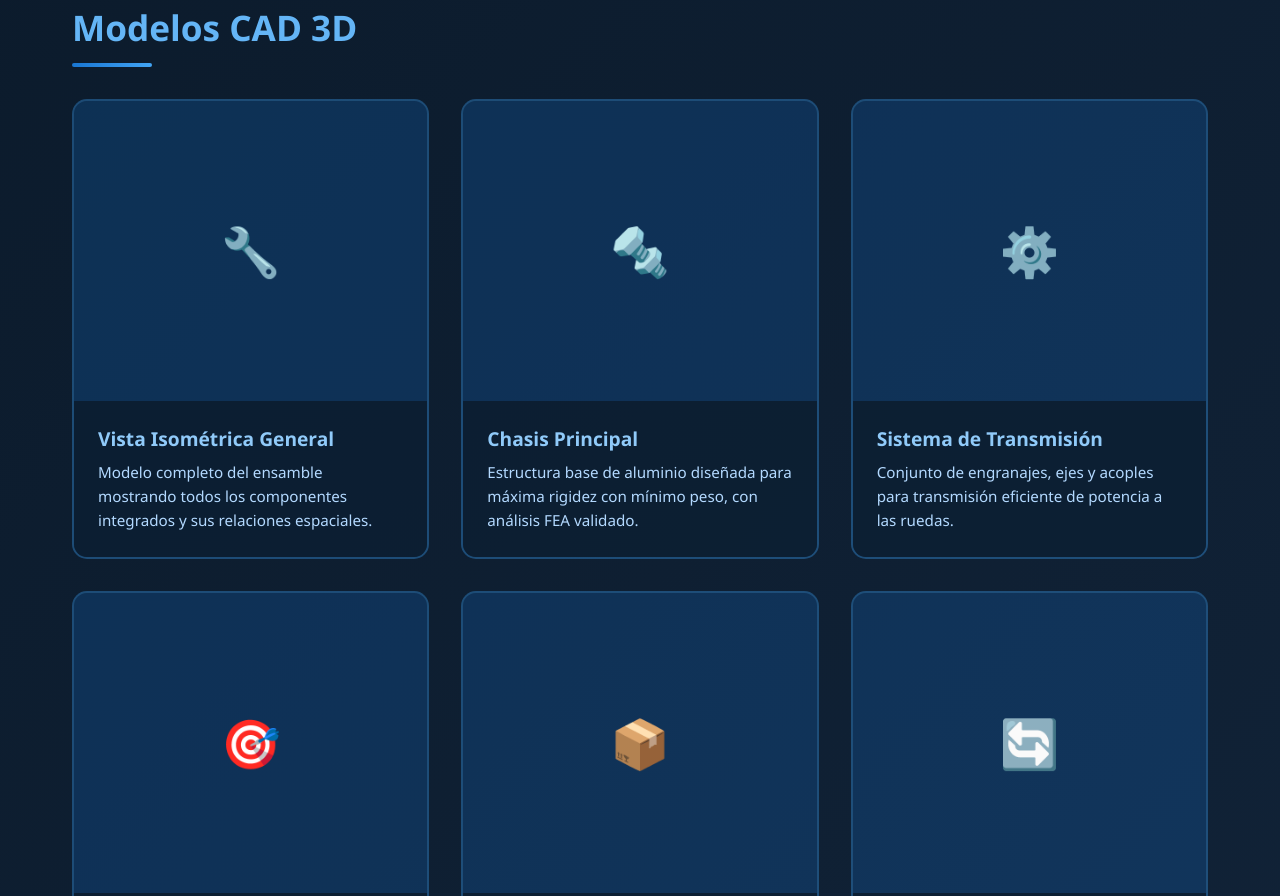
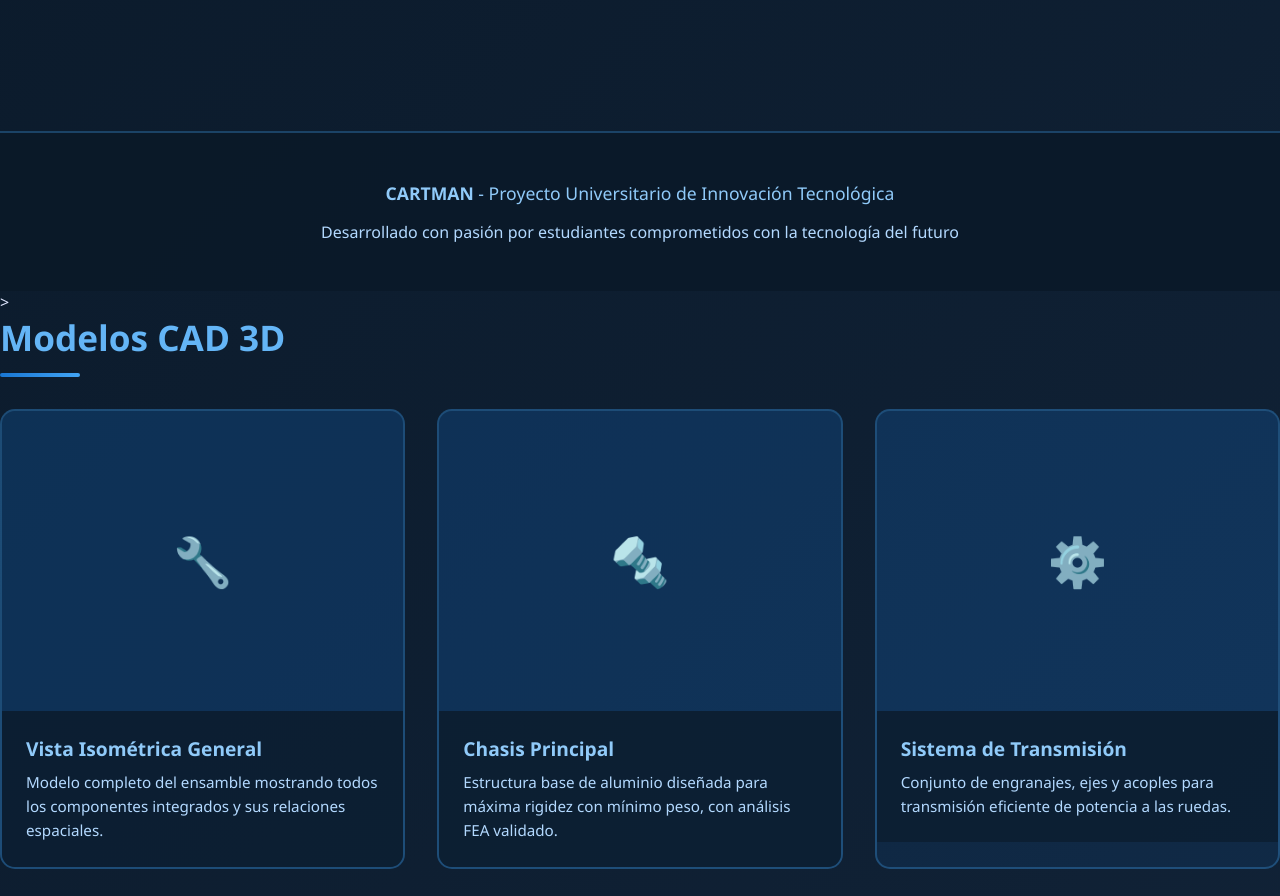
Before and after one commit to estjuanfsanabria-byte/CARTMAN, a plain HTML site: page mecanica.html in a window 1280 px wide. Shown: the part 773-1669 px from the top of the page. Drawn offline with Linux system fonts and the light colour scheme.

Commit message:
Update mecanica.html

```diff
--- a/mecanica.html
+++ b/mecanica.html
@@ -490,6 +490,34 @@
                 </p>
             </div>
         </section>
+    </div>
+
+    <!-- Footer -->
+    <footer class="footer">
+        <p style="margin-bottom: 1rem; font-size: 1.1rem; color: #90caf9;">
+            <strong>CARTMAN</strong> - Proyecto Universitario de Innovación Tecnológica
+        </p>
+        <p style="color: #b3d9ff;">
+            Desarrollado con pasión por estudiantes comprometidos con la tecnología del futuro
+        </p>
+    </footer>
+
+    <script>
+        const hamburger = document.getElementById('hamburger');
+        const navMenu = document.getElementById('navMenu');
+
+        hamburger.addEventListener('click', () => {
+            navMenu.classList.toggle('active');
+        });
+
+        document.querySelectorAll('.nav-link').forEach(link => {
+            link.addEventListener('click', () => {
+                navMenu.classList.remove('active');
+            });
+        });
+    </script>
+</body>
+</html>>
 
         <!-- Diseño CAD -->
         <section class="section">
```
